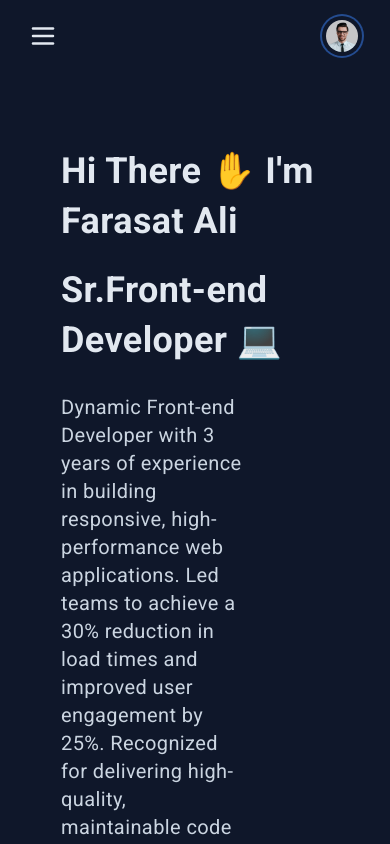
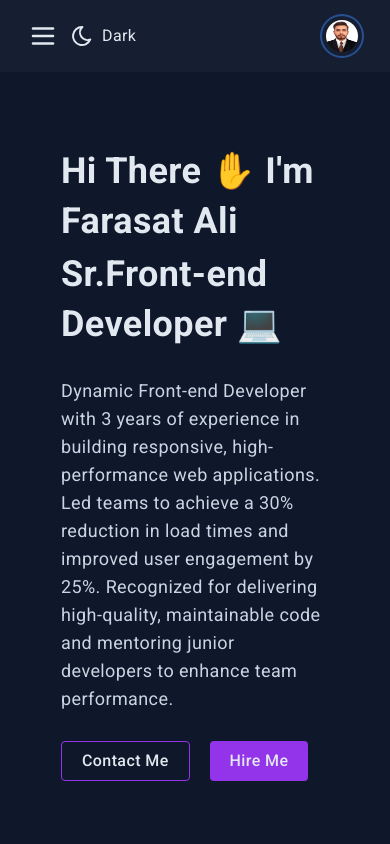
Before and after one commit to Farasat-Basra/portfolio-nextjs, a Next.js app: page / in a window 390 px wide. Shown: the top 844 px of the page. Built offline with nearby package versions, Linux system fonts and the light colour scheme.

Commit message:
menubar fixes & experience section fixes

```diff
--- a/app/(portfolio)/_components/experience/index.tsx
+++ b/app/(portfolio)/_components/experience/index.tsx
@@ -20,7 +20,7 @@ const experiences = [
   {
     position: "Associate Frontend Developer",
     duration: "june 2021 - September 2023",
-    company: "Nex Soft Solutions, Lahore, Pakistan.",
+    company: "Axis Coding Solutions, Lahore, Pakistan.",
     responsibilities: [
       "Built responsive web apps using React.js and integrated third-party APIs.",
       "Worked with backend developers to ensure smooth API connections and data flow.",
@@ -35,7 +35,7 @@ const experiences = [
   {
     position: "Junior Frontend Developer",
     duration: "June 2020 - july 2021",
-    company: "Nex Soft Solutions, Lahore, Pakistan.",
+    company: "Axis Coding Solutions, Lahore, Pakistan.",
     responsibilities: [
       "Worked on small to medium-sized features for web applications using HTML, CSS, and JavaScript.",
       "Collaborated with other developers to understand the project requirements and implement basic frontend tasks.",
@@ -50,7 +50,7 @@ const experiences = [
   {
     position: "Internee Frontend Developer",
     duration: "February 2020 - June 2020",
-    company: "Nex Soft Solutions, Lahore, Pakistan.",
+    company: "Axis Coding Solutions, Lahore, Pakistan.",
     responsibilities: [
       "Assisted senior developers with building small frontend features.",
       "Tested and fixed bugs in web applications to meet quality standards.",
@@ -69,11 +69,11 @@ export const ExperienceSection = () => {
     <section id="experience" className="scroll-m-16 py-20">
       <SectionHeading Title="Work Experience" subTitle="Experience" />
       <div className="container flex justify-center ">
-        <div className="max-w-[70%] mx-auto relative before:absolute before:content-[''] before:h-[calc(100%-20px)] before:top-3 before:w-0.5 before:bg-secondary-300 before:dark:bg-secondary-700 before:-left-8  md:before:-left-16 flex flex-col gap-5">
+        <div className="w-[85%]  md:max-w-[70%] mx-auto relative before:absolute before:content-[''] before:h-[calc(100%-20px)] before:top-3 before:w-0.5 before:bg-secondary-300 before:dark:bg-secondary-100 before:-left-6  md:before:-left-16 flex flex-col gap-5">
           {experiences.map((experience, index) => (
             <div
               key={index}
-              className="relative before:absolute before:content-[url('/experience-icon.svg')] before:inline-flex before:items-center before:justify-center before:-left-12  md:before:-left-[5.15rem] before:top-3 z-[5] before:size-10 before:bg-primary-a200 before:pt-1 before:rounded-full flex flex-col gap-2"
+              className="relative before:absolute before:bg-primary-100 before:content-[url('/experience-icon.svg')]  before:inline-flex before:items-center before:justify-center before:-left-[43px]   md:before:-left-[5.15rem] before:top-3 z-[5] before:size-10 before:bg-primary-a200 before:pt-1 before:rounded-full flex flex-col gap-2"
             >
               <div>
                 <div className="flex flex-col lg:flex-row gap-1 lg:gap-5 items-start lg:items-center">
@@ -97,9 +97,9 @@ export const ExperienceSection = () => {
                 <h3 className="ml-3 text-sm md:text-lg font-bold">
                   Responsibilities
                 </h3>
-                <ul className="flex flex-col gap-1 ml-10 list-inside list-disc text-secondary-600 dark:text-secondary-300">
+                <ul className="flex flex-col gap-1 ml-2 md:ml-10 list-inside list-disc text-secondary-600 dark:text-secondary-300">
                   {experience.responsibilities.map((responsibility, subIdx) => (
-                    <li className="text-sm md:text-md " key={subIdx}>
+                    <li className="text-sm md:text-md w-full  " key={subIdx}>
                       {responsibility}
                     </li>
                   ))}
@@ -109,7 +109,7 @@ export const ExperienceSection = () => {
                 <h3 className="ml-3 text-sm md:text-lg font-bold">
                   Achievements
                 </h3>
-                <ul className="flex flex-col gap-1 ml-10 list-inside list-disc text-secondary-600 dark:text-secondary-300">
+                <ul className="flex flex-col gap-1 ml-2 md:ml-10 list-inside list-disc text-secondary-600 dark:text-secondary-300">
                   {experience.achievements.map((achievement, subIdx) => (
                     <li className="text-sm md:text-md" key={subIdx}>
                       {achievement}
--- a/app/(portfolio)/_components/home/index.tsx
+++ b/app/(portfolio)/_components/home/index.tsx
@@ -14,18 +14,18 @@ export const HomeSection = () => {
       className="container py-20 flex justify-center items-center"
     >
       <div className="">
-        <h1 className="group inline-block text-4xl lg:text-7xl font-bold leading-snug">
+        <h1 className="group inline-block text-4xl  lg:text-7xl font-bold leading-snug">
           <span className="relative after:block after:transition-[width] after:duration-500 after:ease-out after:w-0 after:content-[''] after:h-1 after:rounded-md after:group-hover:w-full after:bg-secondary-700 after:dark:bg-secondary-200 after:absolute after:bottom-0 after:left-0">
             Hi There ✋ I&#39;m Farasat Ali
           </span>
         </h1>
-        <h1 className="group mt-5 inline-block text-4xl lg:text-6xl font-bold leading-snug">
+        <h1 className="group mt-1 lg:mt-5 inline-block text-4xl lg:text-6xl font-bold leading-snug">
           <span className="relative after:block after:transition-[width] after:duration-500 after:ease-out after:w-0 after:content-[''] after:h-1 after:rounded-md after:group-hover:w-full after:bg-secondary-700 after:dark:bg-secondary-200 after:absolute after:bottom-0 after:left-0">
             Sr.Front-end Developer 💻
           </span>
         </h1>
 
-        <p className="text-secondary w-[70%] mt-7 text-xl text-pretty text-secondary-600 dark:text-secondary-300">
+        <p className="text-secondary w-[100%] lg:w-[70%] mt-7 text-lg lg:text-xl text-pretty text-secondary-600 dark:text-secondary-300">
           Dynamic Front-end Developer with 3 years of experience in building
           responsive, high-performance web applications. Led teams to achieve a
           30% reduction in load times and improved user engagement by 25%.
--- a/app/(portfolio)/layout.tsx
+++ b/app/(portfolio)/layout.tsx
@@ -9,8 +9,8 @@ function PortfolioLayout(props: ChildrenProps) {
   const { children } = props;
   const [show, setShow] = useState(false);
   return (
-    <div className=" relative selection:bg-primary selection:text-secondary-700 dark:bg-secondary-900 transition text-secondary-700 flex flex-col h-full dark:text-secondary-200 tracking-wide">
-      <Navbar setShow={setShow} />
+    <div className="relative selection:bg-primary selection:text-secondary-700 dark:bg-secondary-900 transition text-secondary-700 flex flex-col h-full dark:text-secondary-200 tracking-wide">
+      {!show && <Navbar setShow={setShow} />}
       {!show && (
         <main className="h-full flex-grow flex flex-col gap-5 items-start">
           {children}
--- a/components/core/app-icon.tsx
+++ b/components/core/app-icon.tsx
@@ -1,11 +1,12 @@
 export const AppIcon = () => {
   return (
     <div className="self-center">
-      <h6 className="text-primary-700 flex items-center gap-3 dark:text-primary font-semibold text-xl">
+      <h6 className="text-primary-700 flex items-center gap-3   dark:text-primary font-semibold text-xl">
         <img
           className="size-10  p-1 rounded-full ring-2 ring-gray-300 dark:ring-gray-500"
           src="/images/farasat.png"
           alt="Bordered avatar"
+          onError={(e) => (e.currentTarget.src = "/images/farasat.png")}
         />
         {/* Farasat Ali */}
       </h6>
--- a/components/core/navigation/MenuBar.tsx
+++ b/components/core/navigation/MenuBar.tsx
@@ -15,6 +15,7 @@ import {
 
 import { useParams } from "next/navigation";
 import Link from "next/link";
+import { AppIcon } from "../app-icon";
 
 const MenuBar = ({ show, setShow }: any) => {
   const navigation = [
@@ -52,15 +53,11 @@ const MenuBar = ({ show, setShow }: any) => {
   return (
     <>
       {show && (
-        <div className="absolute bg-secondary-900 text-white w-full h-screen  ">
+        <div className="absolute z-[999px] bg-secondary-900 text-white w-full h-screen  ">
           <div className="p-5">
             <div className="flex justify-between items-center ">
               <IconMenuDeep onClick={() => setShow(false)} />
-              <img
-                className="w-10 h-10 p-1 rounded-full ring-2 ring-gray-300 dark:ring-gray-500"
-                src="/images/hero-avatar.jpg"
-                alt="Bordered avatar"
-              />
+              <AppIcon />
             </div>
             <div className="mt-10">
               <ul className="flex flex-col gap-5">
--- a/components/core/navigation/index.tsx
+++ b/components/core/navigation/index.tsx
@@ -13,20 +13,19 @@ function Navbar({ setShow }: any) {
   return (
     <header
       className={cn(
-        "sticky top-0 z-50 flex flex-col h-[4.2rem] justify-start",
+        "sticky top-0 z-50 flex flex-col h-[4.2rem] justify-start"
         // isScrolled
         //   ? "box-content backdrop-blur-lg border-b border-secondary-300 dark:border-secondary-800 z-10"
         //   : ""
       )}
     >
       <div>
-        <div className="px-7 py-4 flex lg:hidden justify-between items-center  ">
+        <div className="px-7 bg-primary-50/50 dark:bg-secondary-800/50  py-4 flex lg:hidden justify-between items-center  ">
+          <div className="flex justify-end  items-center">
           <IconMenu2 size={30} onClick={() => setShow(true)} />
-          <img
-            className="w-10 h-10 p-1 rounded-full ring-2 ring-gray-300 dark:ring-gray-500"
-            src="/images/hero-avatar.jpg"
-            alt="Bordered avatar"
-          />
+            <ThemeToggler />
+          </div>
+            <AppIcon />
         </div>
       </div>
 
@@ -38,15 +37,15 @@ function Navbar({ setShow }: any) {
             : ""
         )}
       >
-        <h1> {"</> Farasat Ali "} </h1>
+        {/* <h1> {"</> Farasat Ali "} </h1> */}
+        <AppIcon />
 
         <div className="h-full flex justify-end gap-10 items-stretch">
           <NavLinks />
-          <div className="w-24 self-center justify-self-end">
-            <ThemeToggler />
-          </div>
         </div>
-        <AppIcon />
+        <div className="w-24 self-center justify-self-end">
+          <ThemeToggler />
+        </div>
       </nav>
     </header>
   );
```
